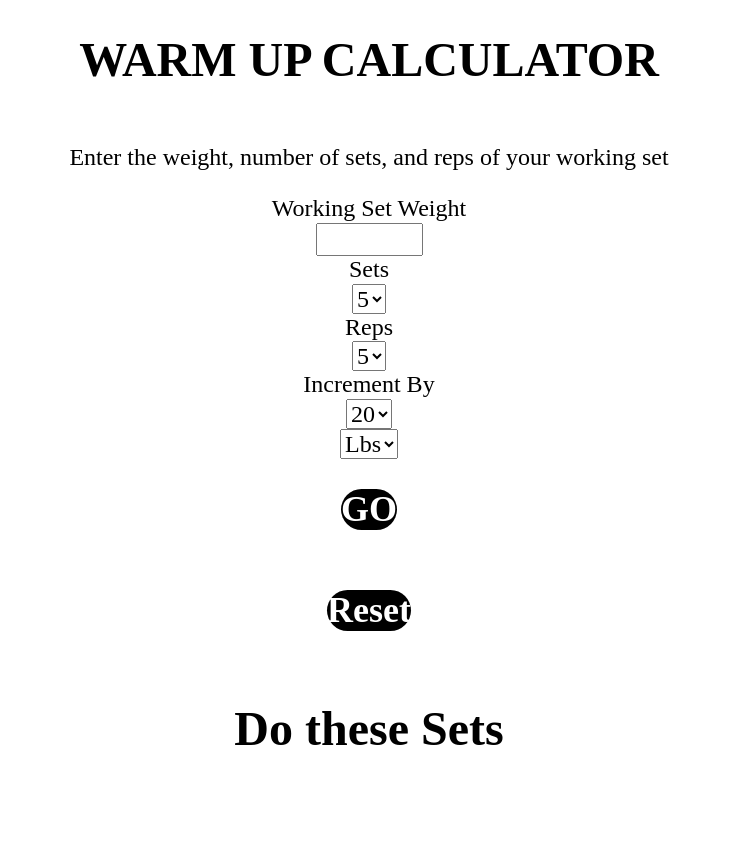
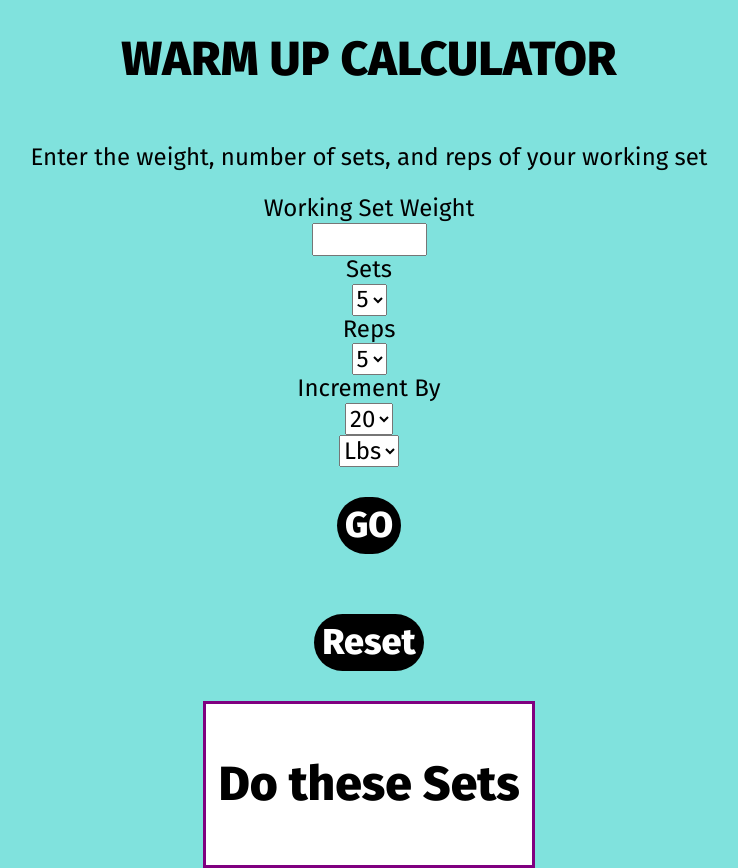
Before and after one commit to JeremySales/WarmUpCalculator, a plain HTML site: page index.html in a window 1280 px wide. Shown: the whole page, without its empty margins (271-1009 px from the left). Before the commit the page ends 800 px from the top, so only its background shows below. Drawn offline with Linux system fonts and the light colour scheme.

Commit message:
added some styling to the page

```diff
--- a/css/style.css
+++ b/css/style.css
@@ -16,22 +16,39 @@ body, form {
   flex-direction: column;
   align-items: center;
   font-size: 1.5rem;
+  animation-duration: .8s;
+  animation-name: slidein;
+}
+body {
+  background-color: rgb(128, 226, 221);
+  font-family: 'Fira Sans', sans-serif;
+}
+h1, h2 {
+  font-weight: 800;
 }
 
 .btn {
   background-color: black;
   color: white;
   border-radius: 3rem;
+  padding: 8px;
 }
 
 .btn:hover{
   background-color: orange;
   color: green;
+  border: 8px dotted rgb(255, 0, 0);
 }
+ .btn:active{
+   background-color: purple;
+ }
 
 #output {
   font-size: 2rem;
   text-align: center;
+  background: rgb(255, 255, 255);
+  padding: 1%;
+  border: 3px solid purple;
 }
 
 input[type=checkbox]{
@@ -43,3 +60,15 @@ input[type=checkbox]{
 /******************************************
 /* ADDITIONAL STYLES
 /*******************************************/
+
+@keyframes slidein {
+    from {
+      margin-bottom: 100%;
+      width: 300%;
+    }
+
+    to {
+      margin-right: 0%;
+      width: 100%;
+    }
+  }
--- a/index.html
+++ b/index.html
@@ -7,7 +7,9 @@
 
 		<title>Ocho's Warm Up Calculator</title>
 
-		<!-- external CSS link -->
+		<link rel="preconnect" href="https://fonts.googleapis.com">
+		<link rel="preconnect" href="https://fonts.gstatic.com" crossorigin>
+		<link href="https://fonts.googleapis.com/css2?family=Fira+Sans:wght@400;800&family=Roboto:wght@100&family=Source+Sans+Pro&display=swap" rel="stylesheet">
 		<link rel="stylesheet" href="css/normalize.css">
 		<link rel="stylesheet" href="css/style.css">
 	</head>
```
